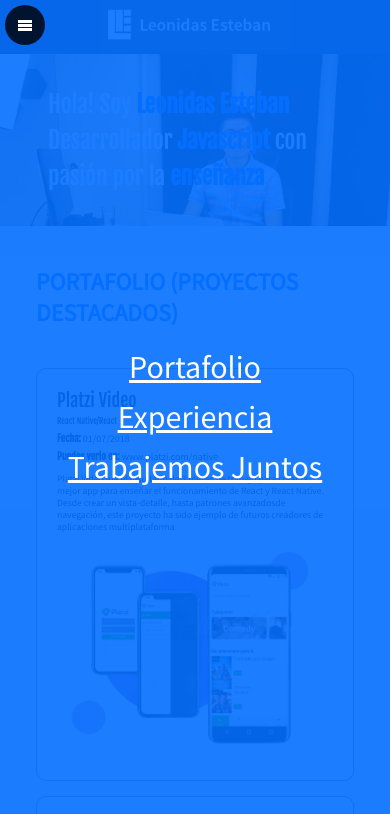
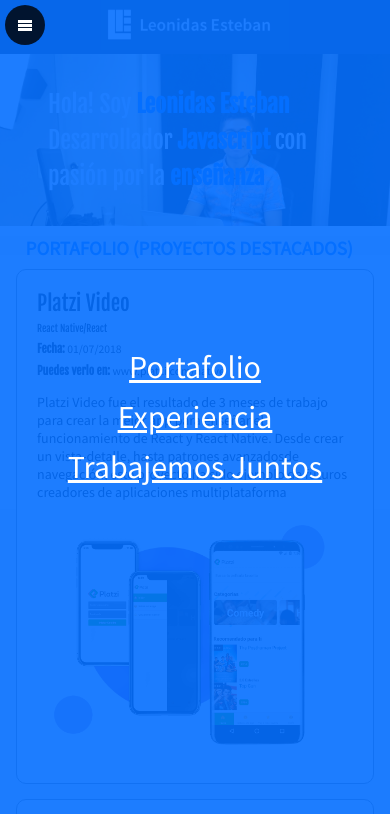
Before and after one commit to paolaandrearios/Desarrollo-Web-Online-2020, a plain HTML site: page index.html in a window 390 px wide. Shown: the top 814 px of the page. Drawn offline with Linux system fonts and the light colour scheme; files whose address does not match are found by name.

Commit message:
se realizan los ajustes finales en los estilos del proyecto, de manera que se ajuste a todos los dispositivos

```diff
--- a/css/estilos.css
+++ b/css/estilos.css
@@ -301,10 +301,6 @@
   flex-wrap: wrap;
 }
 
-.social {
-
-}
-
 .social-link {
   display: inline-block;
   width: 50px;
@@ -398,7 +394,16 @@
 
 /* desktop first que empieces desde el MQ más grande */
 
-@media screen and (max-width:1024px) {
+@media screen and (max-width:1023px) {
+  .event-list-title {
+    margin-left: 0;
+  }
+
+
+  .portfolio {
+      padding:0;
+   }
+
    .container {
     padding: 0 1em;
   }
@@ -424,11 +429,14 @@
     font-size: 2em;
     z-index: 2;
   }
-
-
 }
 
 @media screen and (max-width:767px) {
+
+  h2{
+    font-size: 1.2em;
+    margin: .5em;
+  }
 
   .burger-button {
     display: block;
@@ -517,7 +525,7 @@
 }
 
 .project-description {
-  font-size: 0.8em;
+  font-size: 1em;
 }
 
 .event {
@@ -540,7 +548,7 @@
   }
 
   .project-details {
-    font-size: 12px ;
+    font-size: 14px ;
   }
 
   .event-detail {
@@ -570,6 +578,9 @@
     border: 1px solid transparent;
   }
 
+  .social-link {
+    margin: 0;
+  }
 
 }
 
@@ -584,7 +595,4 @@
     padding: 2em 1em;
   }
 
-  .social-link {
-    margin: 0 3px;
-  }
 }
```
